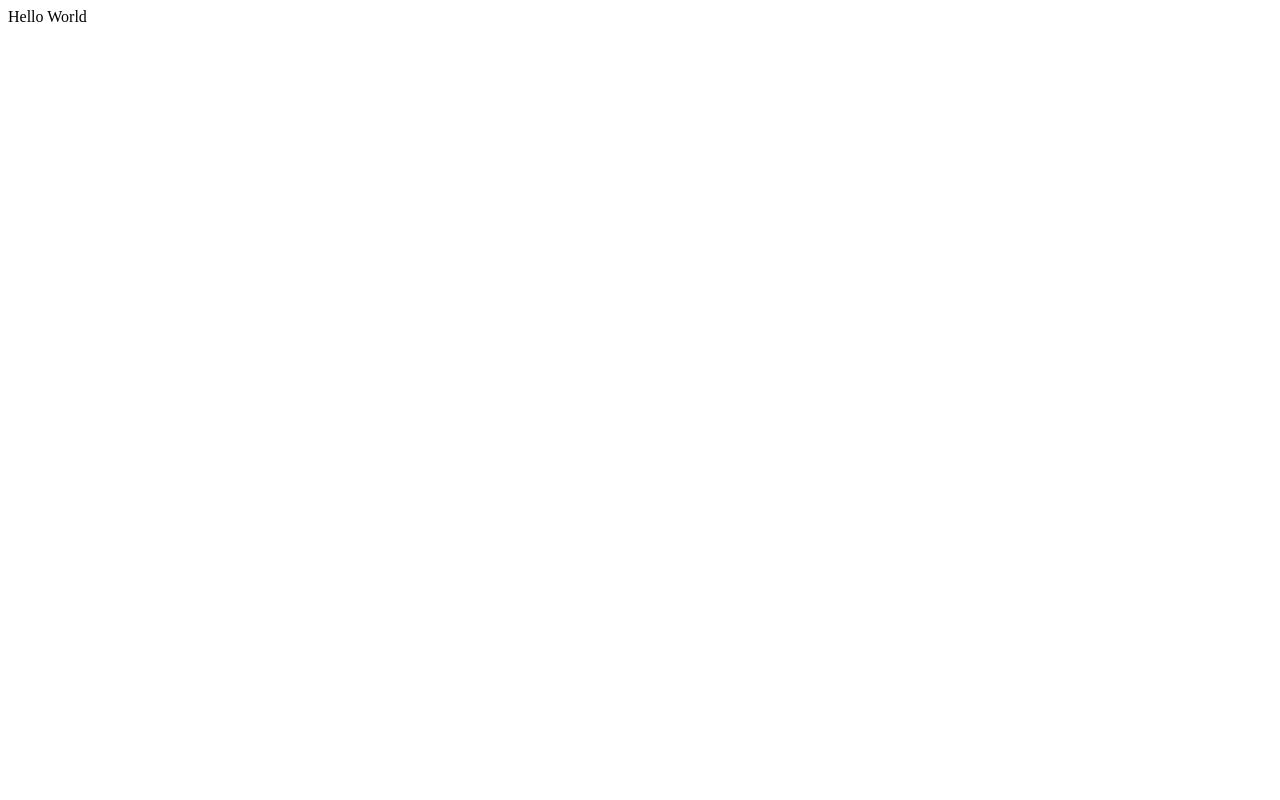
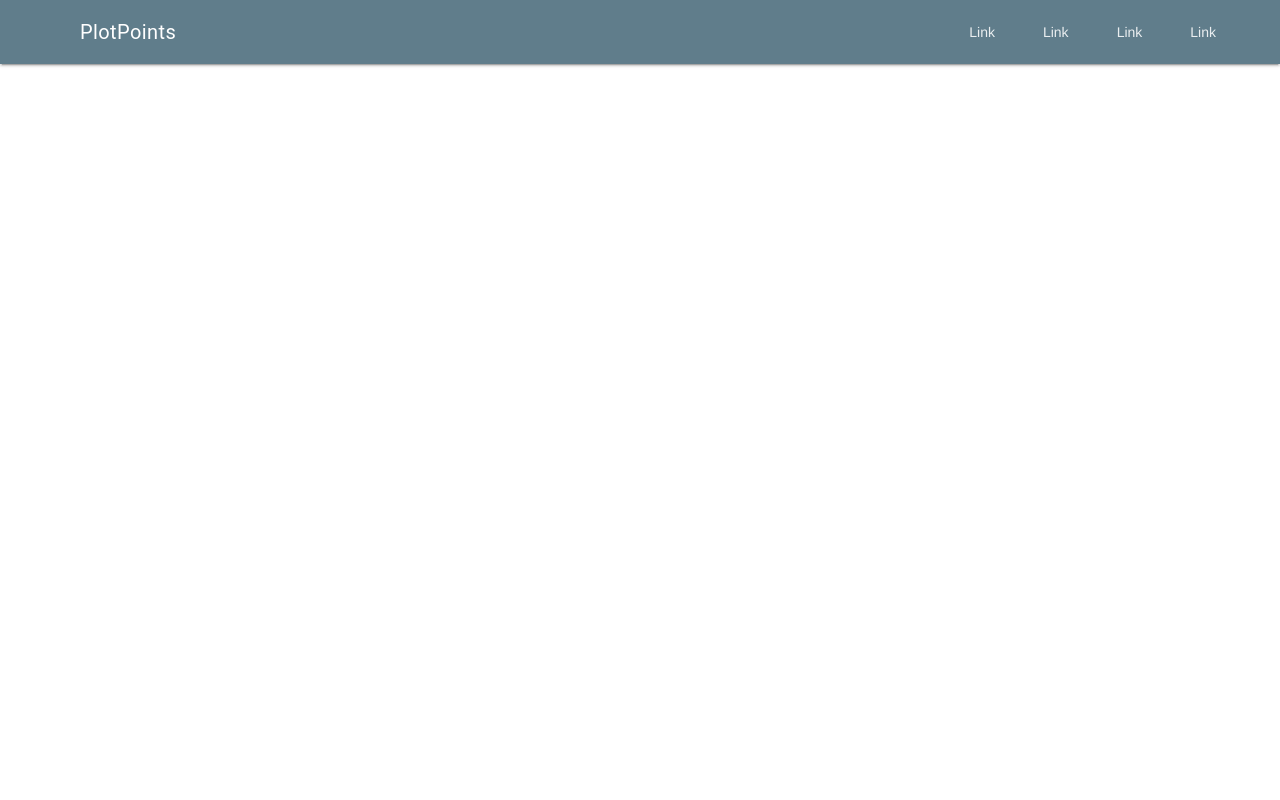
Before and after one commit to andi-crb/plotpoints, a PHP site: page / in a window 1280 px wide. Before the commit the page is almost empty. Run offline with PHP 8.4, Linux system fonts and the light colour scheme; some libraries are stand-ins or nearby versions.

Commit message:
add header

```diff
--- a/index.php
+++ b/index.php
@@ -2,11 +2,33 @@
 <head>
     <title>Plotpoints</title>
     <meta charset="UTF-8">
+    <link rel="stylesheet" href="https://fonts.googleapis.com/icon?family=Material+Icons">
+    <link rel="stylesheet" href="https://code.getmdl.io/1.3.0/material.blue_grey-light_blue.min.css" />
     <link rel="stylesheet" href="/styles/main.css">
+    <script defer src="https://code.getmdl.io/1.3.0/material.min.js"></script>
     <script src="https://code.jquery.com/jquery-3.1.1.js" integrity="sha256-16cdPddA6VdVInumRGo6IbivbERE8p7CQR3HzTBuELA=" crossorigin="anonymous"></script>
     <script src="https://code.jquery.com/ui/1.12.0/jquery-ui.js" integrity="sha256-0YPKAwZP7Mp3ALMRVB2i8GXeEndvCq3eSl/WsAl1Ryk=" crossorigin="anonymous"></script>
 </head>
 <body>
-    <p>Hello World</p>
+    <div class="mdl-layout mdl-js-layout mdl-layout--fixed-header">
+      <header class="mdl-layout__header">
+        <div class="mdl-layout__header-row">
+          <!-- Title -->
+          <span class="mdl-layout-title">PlotPoints</span>
+          <!-- Add spacer, to align navigation to the right -->
+          <div class="mdl-layout-spacer"></div>
+          <!-- Navigation. We hide it in small screens. -->
+          <nav class="mdl-navigation mdl-layout--large-screen-only">
+            <a class="mdl-navigation__link" href="">Link</a>
+            <a class="mdl-navigation__link" href="">Link</a>
+            <a class="mdl-navigation__link" href="">Link</a>
+            <a class="mdl-navigation__link" href="">Link</a>
+          </nav>
+        </div>
+      </header>
+      <main class="mdl-layout__content">
+        <div class="page-content"><!-- Your content goes here --></div>
+      </main>
+    </div>
 </body>
 </html>
```
